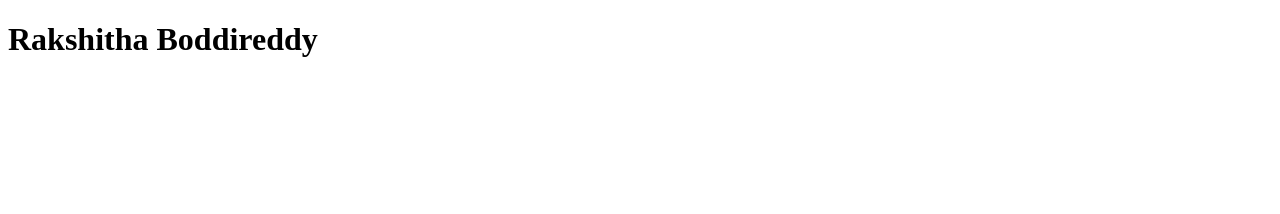
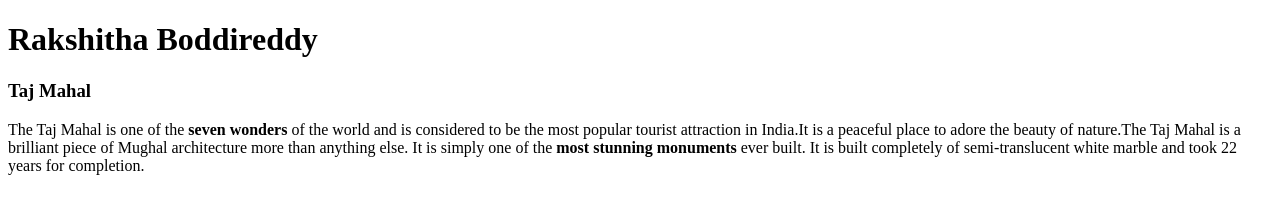
Before and after one commit to 44-563-WebApps-F23/44563-webapps-f23-assignment3-RakshithaBoddireddy, a plain HTML site: page index.html in a window 1280 px wide. Drawn offline with Linux system fonts and the light colour scheme.

Commit message:
Favourite activities added

```diff
--- a/index.html
+++ b/index.html
@@ -6,4 +6,6 @@
 </head>
 <body>
     <h1>Rakshitha Boddireddy</h1>
+    <h3>Taj Mahal</h3>
+    <p>The Taj Mahal is one of the <b>seven wonders</b> of the world and is considered to be the most popular tourist attraction in India.It is a peaceful place to adore the beauty of nature.The Taj Mahal is a brilliant piece of Mughal architecture more than anything else. It is simply one of the <b>most stunning monuments</b> ever built. It is built completely of semi-translucent white marble and took 22 years for completion.</p>
 </body>
```
